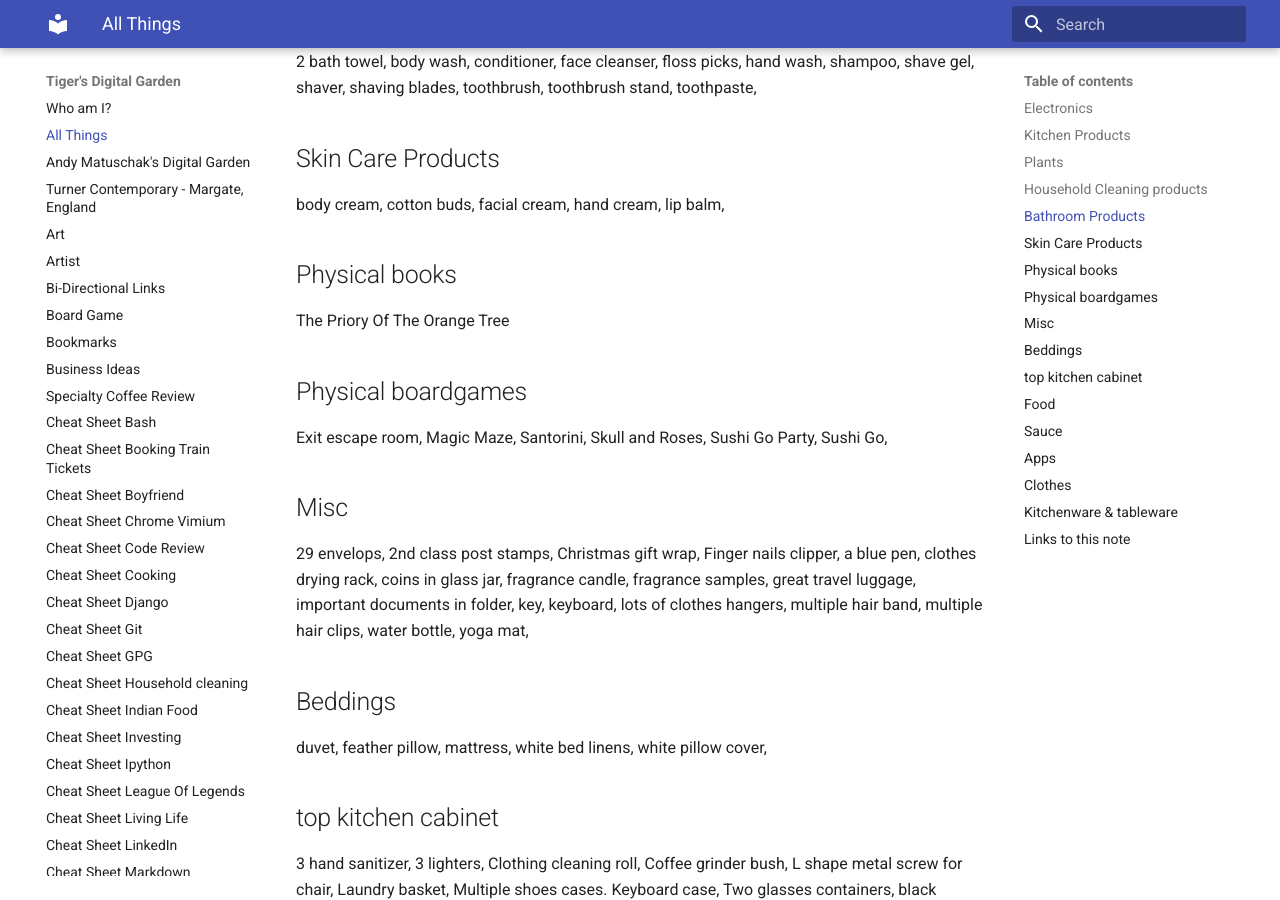
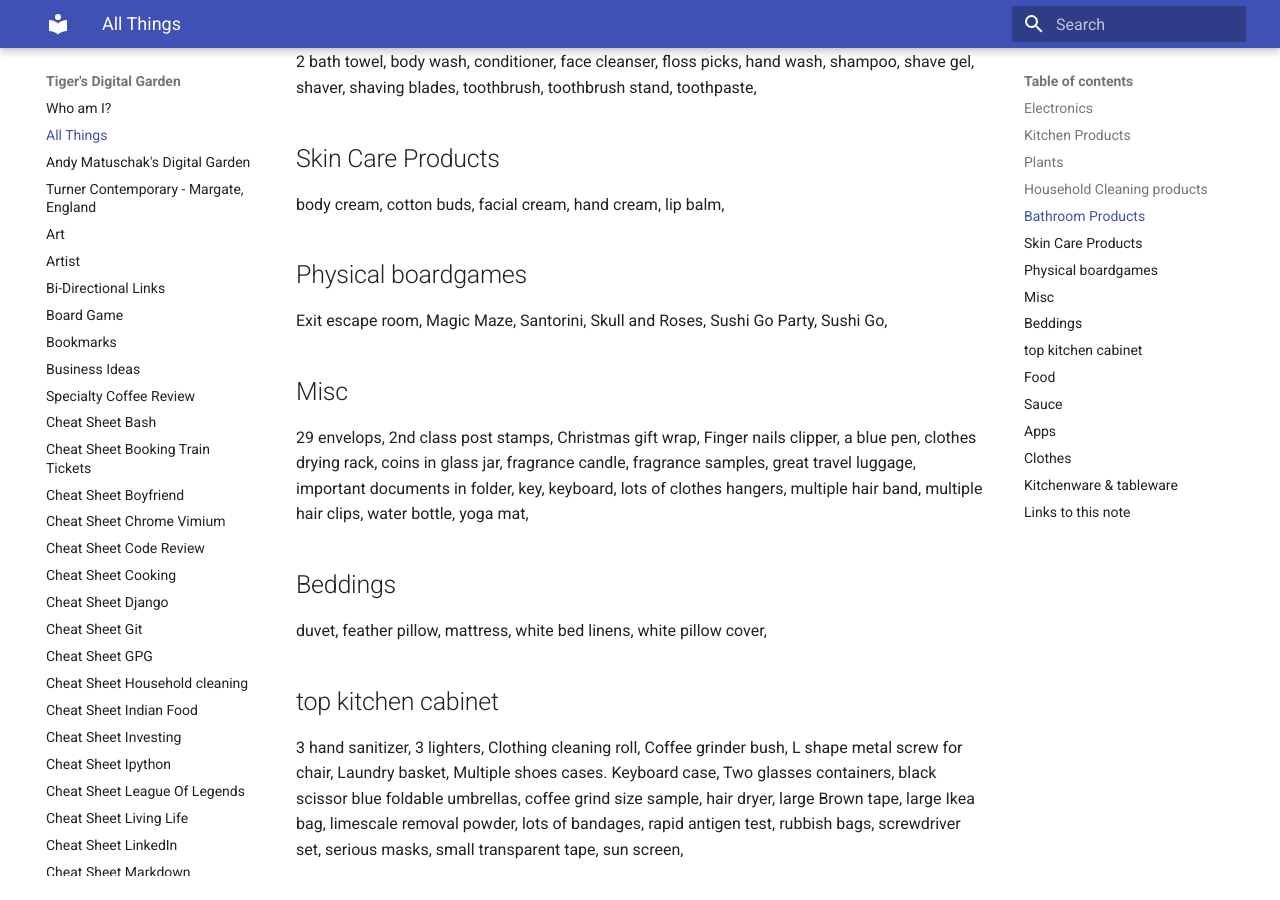
Before and after one commit to ynotstartups/notes, an MkDocs documentation site: the page built from notes/all-things.md, in a window 1280 px wide and 900 px high, scrolled down 878 px. Built offline with MkDocs 1.6.1 and Material for MkDocs 9.7.7, drawn with Linux system fonts in a browser that asks for light colours.

Commit message:
remove books
you can find books in reminders

```diff
--- a/notes/all-things.md
+++ b/notes/all-things.md
@@ -106,10 +106,6 @@ cotton buds,
 facial cream,
 hand cream,
 lip balm,
-
-## Physical books
-
-The Priory Of The Orange Tree
 
 ## Physical boardgames
 
```
